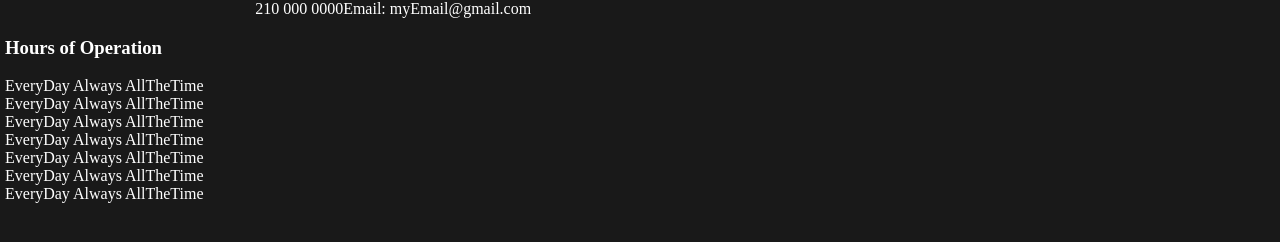
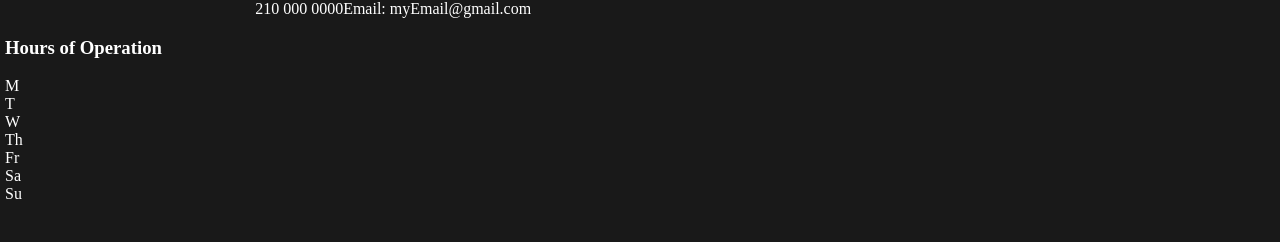
Before and after one commit to Jamzcode/Ghost_Hunter_Website, a React (Vite) app: page /contact in a window 1280 px wide. Shown: the part 496-738 px from the top of the page. Built offline with nearby package versions, Linux system fonts and the light colour scheme.

Commit message:
contact form test

```diff
--- a/src/pages/Contact/Contact.tsx
+++ b/src/pages/Contact/Contact.tsx
@@ -30,13 +30,13 @@ export default function Contact() {
 
           <div className={styles.hoursContainer}>
             <h3>Hours of Operation</h3>
-            <div>EveryDay Always AllTheTime</div>
-            <div>EveryDay Always AllTheTime</div>
-            <div>EveryDay Always AllTheTime</div>
-            <div>EveryDay Always AllTheTime</div>
-            <div>EveryDay Always AllTheTime</div>
-            <div>EveryDay Always AllTheTime</div>
-            <div>EveryDay Always AllTheTime</div>
+            <div>M</div>
+            <div>T</div>
+            <div>W</div>
+            <div>Th</div>
+            <div>Fr</div>
+            <div>Sa</div>
+            <div>Su</div>
           </div>
         </div>
         <div className={styles.rightSection}>
```
